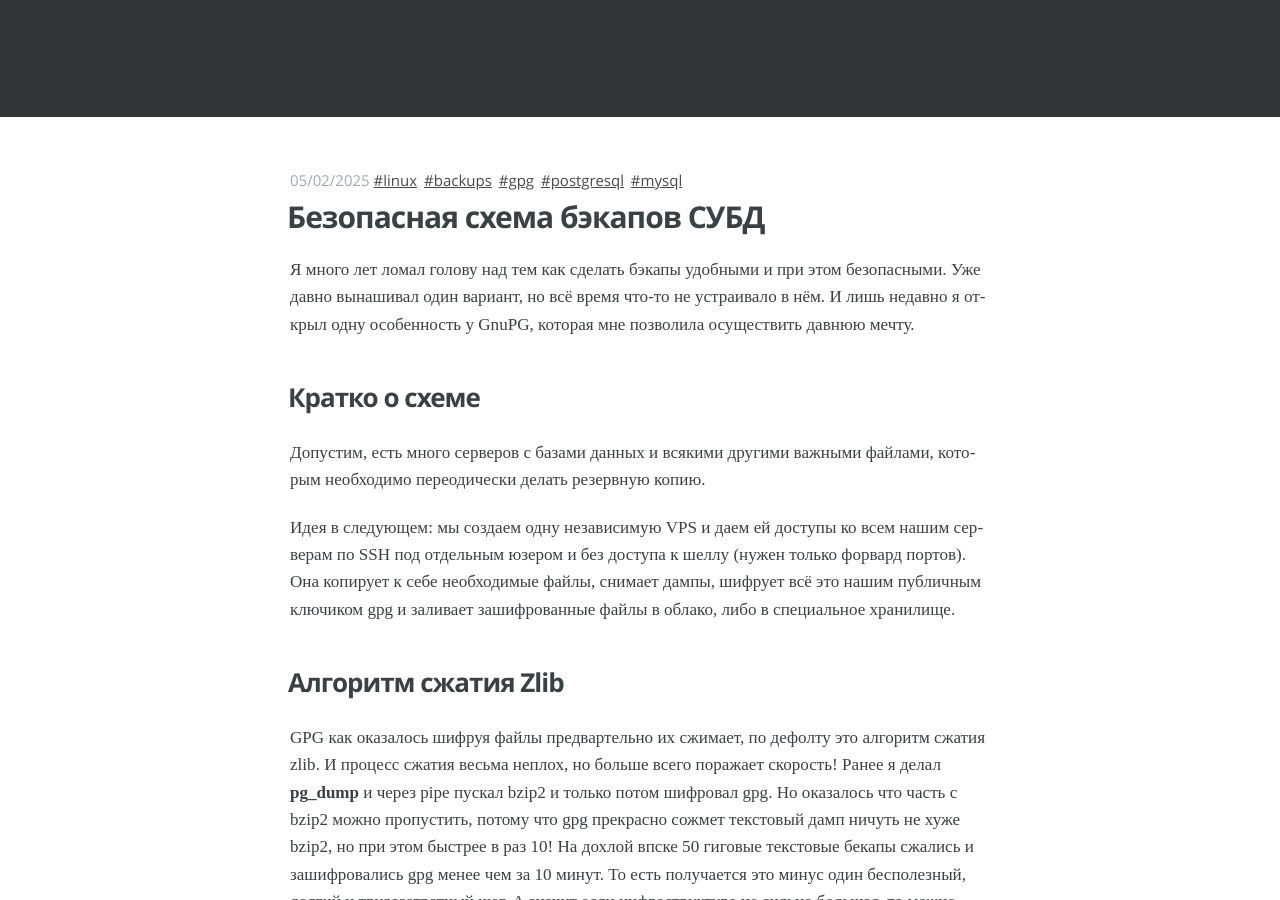
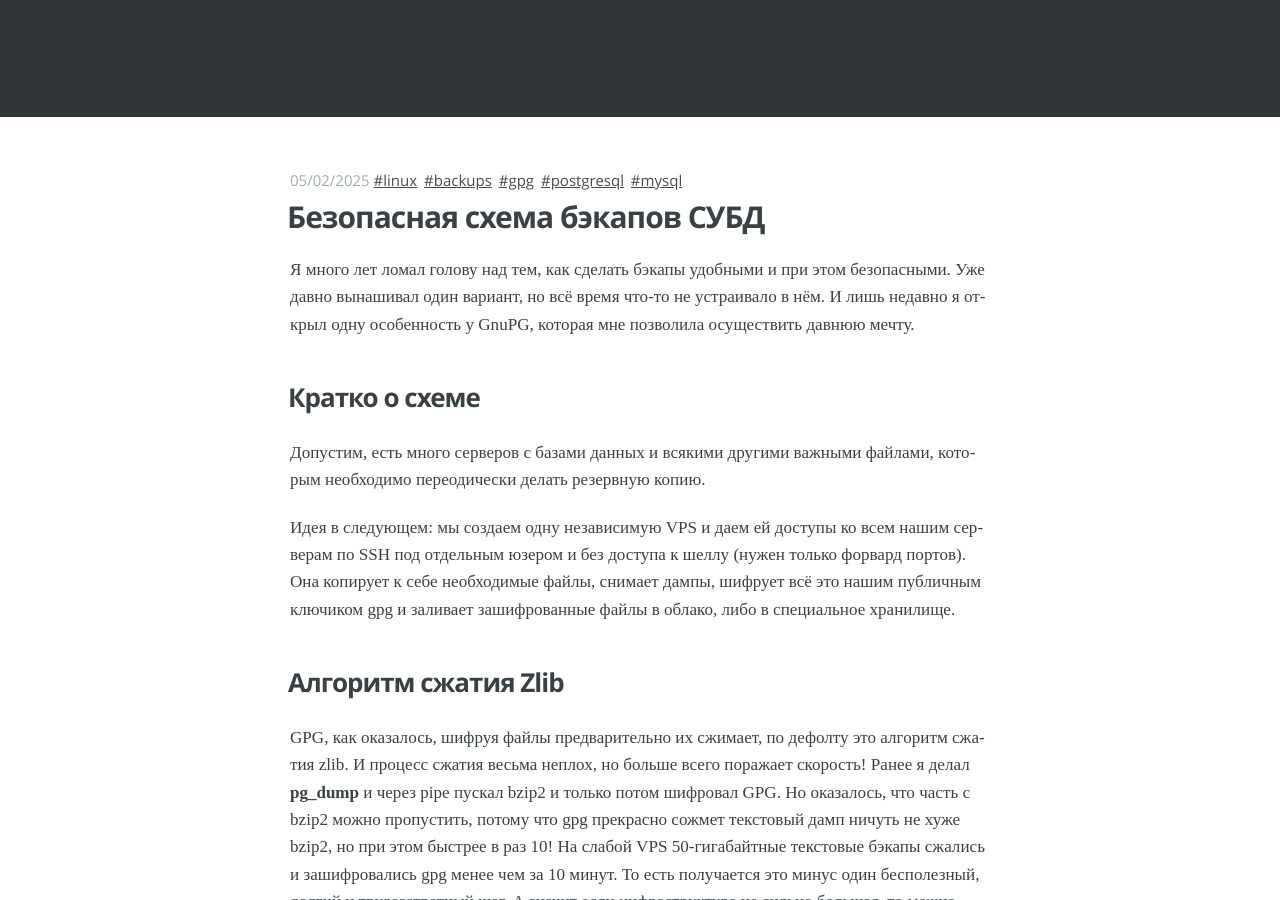
Before and after one commit to cryptopunks/cryptopunks.github.io, a Jekyll site: the page built from _posts/2024-02-05-secure-dbms-backup-scheme.markdown, in a window 1280 px wide and 900 px high, scrolled down 243 px. Built offline with Jekyll 4.4.1, drawn with Linux system fonts in a browser that asks for light colours; some of the changed text lies outside the part shown.

Commit message:
fix gramar

```diff
--- a/_posts/2024-02-05-secure-dbms-backup-scheme.markdown
+++ b/_posts/2024-02-05-secure-dbms-backup-scheme.markdown
@@ -8,7 +8,7 @@
 author: "soko1"
 ---
 
-Я много лет ломал голову над тем как сделать бэкапы удобными и при этом безопасными. Уже давно вынашивал один вариант, но всё время что-то не устраивало в нём. И лишь недавно я открыл одну особенность у GnuPG, которая мне позволила осуществить давнюю мечту.
+Я много лет ломал голову над тем, как сделать бэкапы удобными и при этом безопасными. Уже давно вынашивал один вариант, но всё время что-то не устраивало в нём. И лишь недавно я открыл одну особенность у GnuPG, которая мне позволила осуществить давнюю мечту.
 
 ## Кратко о схеме
 
@@ -19,7 +19,7 @@
 
 ## Алгоритм сжатия Zlib
 
-GPG как оказалось шифруя файлы предвартельно их сжимает, по дефолту это алгоритм сжатия zlib. И процесс сжатия весьма неплох, но больше всего поражает скорость! Ранее я делал **pg_dump** и через pipe пускал bzip2 и только потом шифровал gpg. Но оказалось что часть с bzip2 можно пропустить, потому что gpg прекрасно сожмет текстовый дамп ничуть не хуже bzip2, но при этом быстрее в раз 10! На дохлой впске 50 гиговые текстовые бекапы сжались и зашифровались gpg менее чем за 10 минут. То есть получается это минус один бесполезный, долгий и трудозатратный шаг. А значит если инфраструктура не сильно большая, то можно обойтись дешманской VPS'кой для снятия и шифрования бекапов.
+GPG, как оказалось, шифруя файлы предварительно их сжимает, по дефолту это алгоритм сжатия zlib. И процесс сжатия весьма неплох, но больше всего поражает скорость! Ранее я делал **pg_dump** и через pipe пускал bzip2 и только потом шифровал GPG. Но оказалось, что часть с bzip2 можно пропустить, потому что gpg прекрасно сожмет текстовый дамп ничуть не хуже bzip2, но при этом быстрее в раз 10! На слабой VPS 50-гигабайтные текстовые бэкапы сжались и зашифровались gpg менее чем за 10 минут. То есть получается это минус один бесполезный, долгий и трудозатратный шаг. А значит если инфраструктура не сильно большая, то можно обойтись дешманской VPS'кой для снятия и шифрования бекапов.
 
 ## Готовим ключ GPG
 
@@ -225,9 +225,9 @@
 
 ## Важные слова о безопасности VPS, приватных ключах и бэкапах
 
-VPS эту надо защитить всеми возможными способами, потому что на ней будут доступы ко всему. Поэтому VPS берём у проверенного провайдера (а лучше - хостим у себя), ничего кроме ssh/gpg/pg_dump/mysqldump на ней не держим, все порты кроме SSH фаерволлом закрываем, авторизацию по паролю убираем, по возможности шифруем ей диск. На приватный ключ SSH впски ставим сложный пароль (вводим его каждый раз после перезагрузки через ssh-agent).
+VPS эту надо защитить всеми возможными способами, потому что на ней будут доступы ко всему. Поэтому VPS берём у проверенного провайдера (а лучше - хостим у себя), ничего кроме ssh/gpg/pg_dump/mysqldump на ней не держим, все порты кроме SSH фаерволлом закрываем, авторизацию по паролю убираем, по возможности шифруем ей диск. На приватный ключ SSH VPS ставим сложный пароль (вводим его каждый раз после перезагрузки через ssh-agent).
 
-Приватный ключ GPG на ней не храним ни в коем случае. Храним ключ на зашифрованной флешке и используем его на отдельном компьютере без интернета.
+Приватный ключ GPG не храним на ней ни в коем случае. Храним ключ на зашифрованной флешке и используем его на отдельном компьютере без интернета.
 
 На VPS проливаем лишь публичную часть ключа, которой будем шифровать бэкапы. Лучше добавить два ключа. Свой и человека, которому доверяешь (это может быть, например, коллега). Шифрованные же бекапы лучше хранить в двух разных местах и даже у разных хостеров.
 
```
Also changed, not shown: other parts of _posts/2024-02-05-secure-dbms-backup-scheme.markdown (+5 -5 lines).
